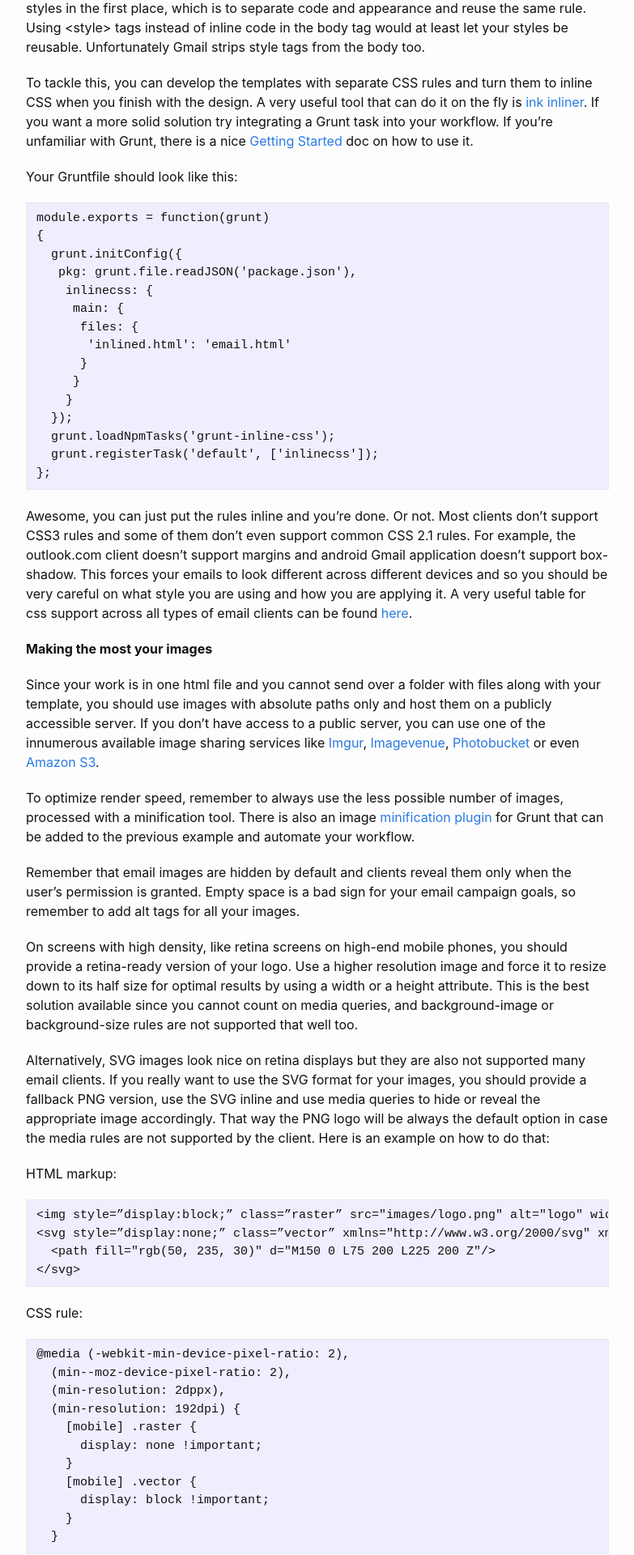
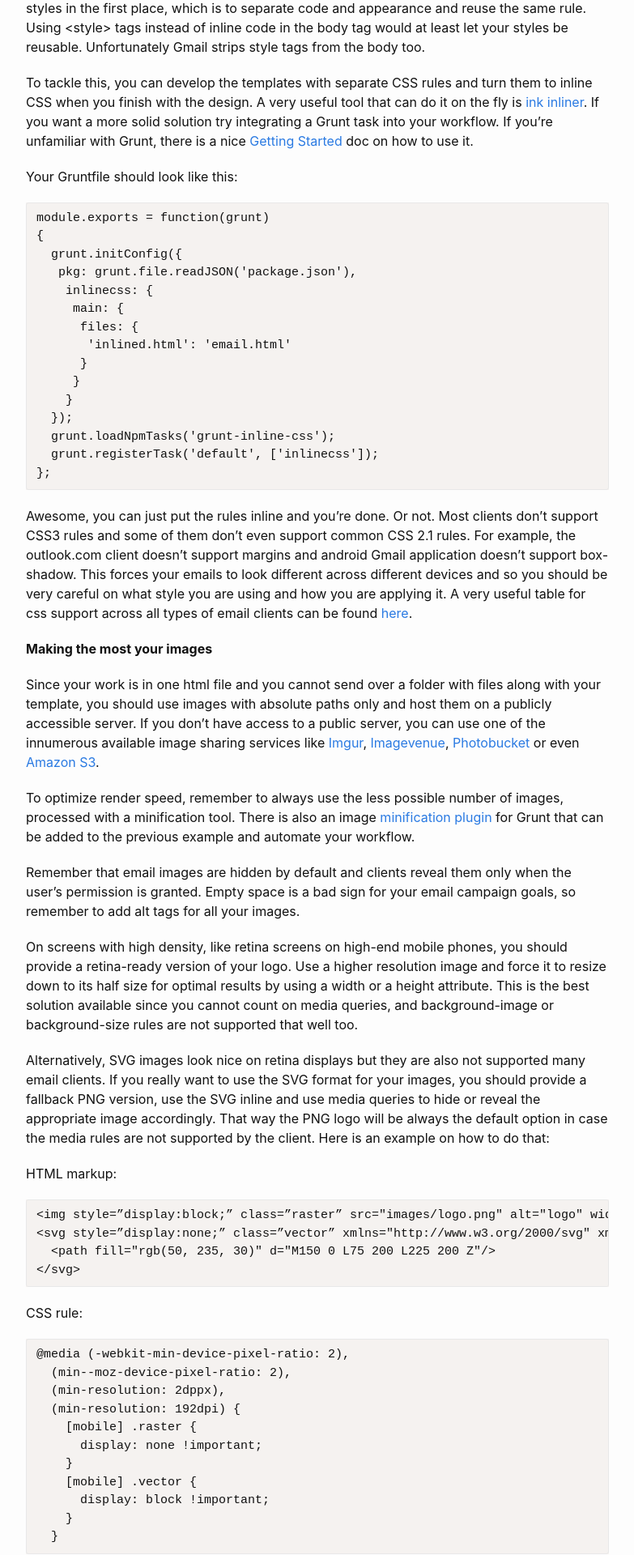
Before and after one commit to xristina/tumblr-import, a Jekyll site: the page built from _posts/tumblr/2015-10-20-a-developers-guide-to-writing-newsletter-and.md, in a window 1280 px wide. Shown: the part 1308-3228 px from the top of the page at 81% size, without its empty margins (248-1031 px from the left). Built offline with Jekyll 4.4.1, drawn with Linux system fonts in a browser that asks for light colours; some of the changed text lies outside the part shown.

Commit message:
code style change

```diff
--- a/_posts/tumblr/2015-10-20-a-developers-guide-to-writing-newsletter-and.md
+++ b/_posts/tumblr/2015-10-20-a-developers-guide-to-writing-newsletter-and.md
@@ -69,6 +69,7 @@ HTML markup:
       <path fill="rgb(50, 235, 30)" d="M150 0 L75 200 L225 200 Z"/>
     </svg>
 
+
 CSS rule:
 
     @media (-webkit-min-device-pixel-ratio: 2),
@@ -89,7 +90,11 @@ When rendered on a client that can read the media query, the !important style wi
 
 On larger displays having a fixed width helps with avoiding long, difficult to read lines and keeping your email pretty. A good width for a template that looks nice on bigger resolutions is 600px. Using a fixed width can help center your content for big screens. For minor screen widths you should use media rules and change the width of your template to 100%.
 
-    @media screen and (max-width: 480px) { &nbsp;&nbsp;&nbsp;div#main { &nbsp;&nbsp;&nbsp;&nbsp;&nbsp;&nbsp;&nbsp;width: 100%; &nbsp;&nbsp;&nbsp;} }
+    @media screen and (max-width: 480px) {
+      div#main {
+        width: 100%;
+      }
+    }
 
 Unfortunately, as we covered earlier, style tags are not accepted by all clients and media queries can not be added inline. If you’re aiming at a very specific target group (i.e. only iOS users) you can get away with using media rules. You can check [here](https://litmus.com/blog/understanding-media-queries-in-html-email) which clients support media queries. Even rules like float, max-width and min-width are not 100% supported which reduces our options when building responsive templates. There are two solutions to provide responsive versions of your email: using tables attributes as shown [here](https://css-tricks.com/ideas-behind-responsive-emails/) or the so-called [hybrid approach](http://labs.actionrocket.co/the-hybrid-coding-approach).
 
--- a/_sass/minima/_base.scss
+++ b/_sass/minima/_base.scss
@@ -151,7 +151,7 @@ code {
   @include relative-font-size(0.9375);
   border: 1px solid $grey-color-light;
   border-radius: 3px;
-  background-color: #eef;
+  background-color: #f5f2f0; /*#eef;*/
 }
 
 code {
--- a/_sass/minima/_syntax-highlighting.scss
+++ b/_sass/minima/_syntax-highlighting.scss
@@ -6,7 +6,7 @@
   @extend %vertical-rhythm;
 
   .highlighter-rouge & {
-    background: #eef;
+    background: #f5f2f0; /*#eef;*/
   }
 
   .c     { color: #998; font-style: italic } // Comment
```
